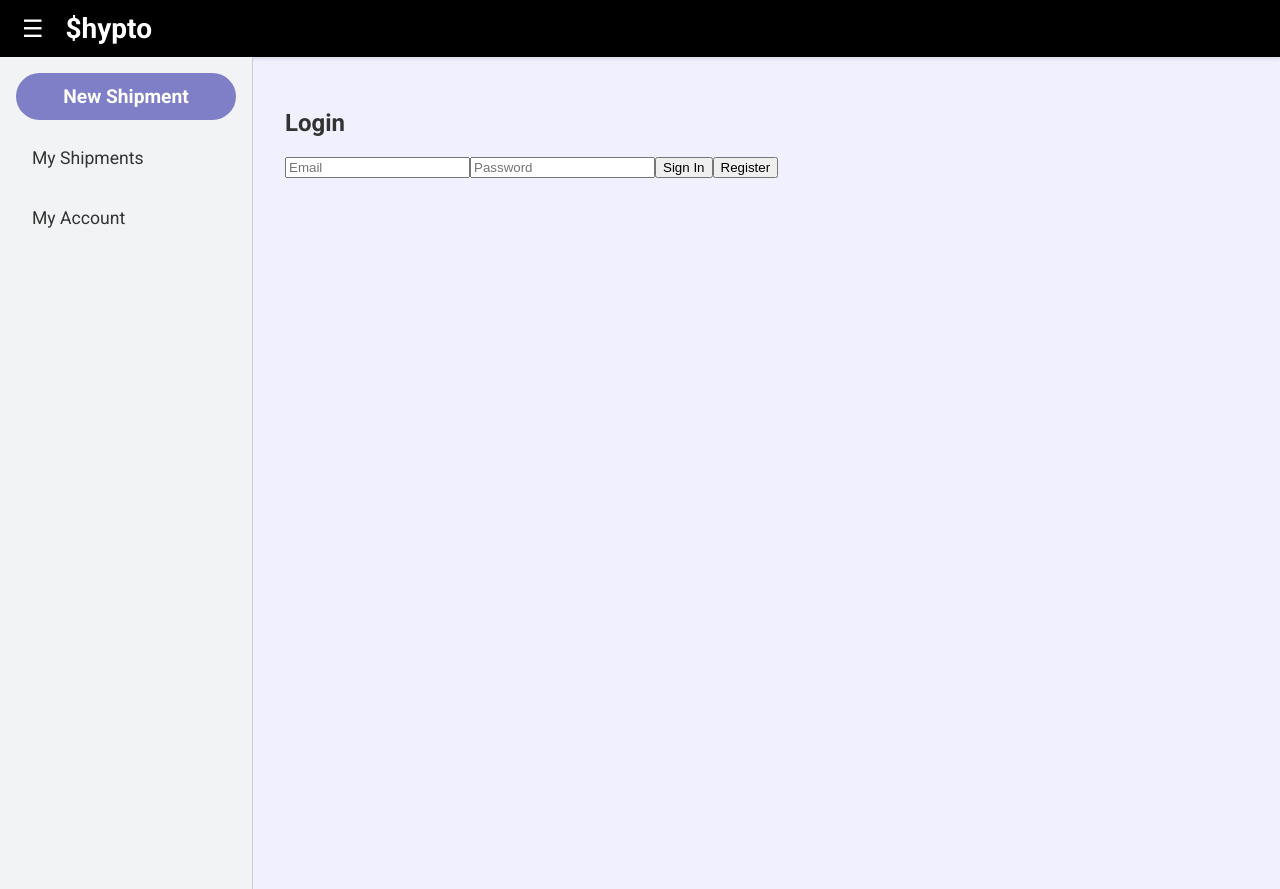
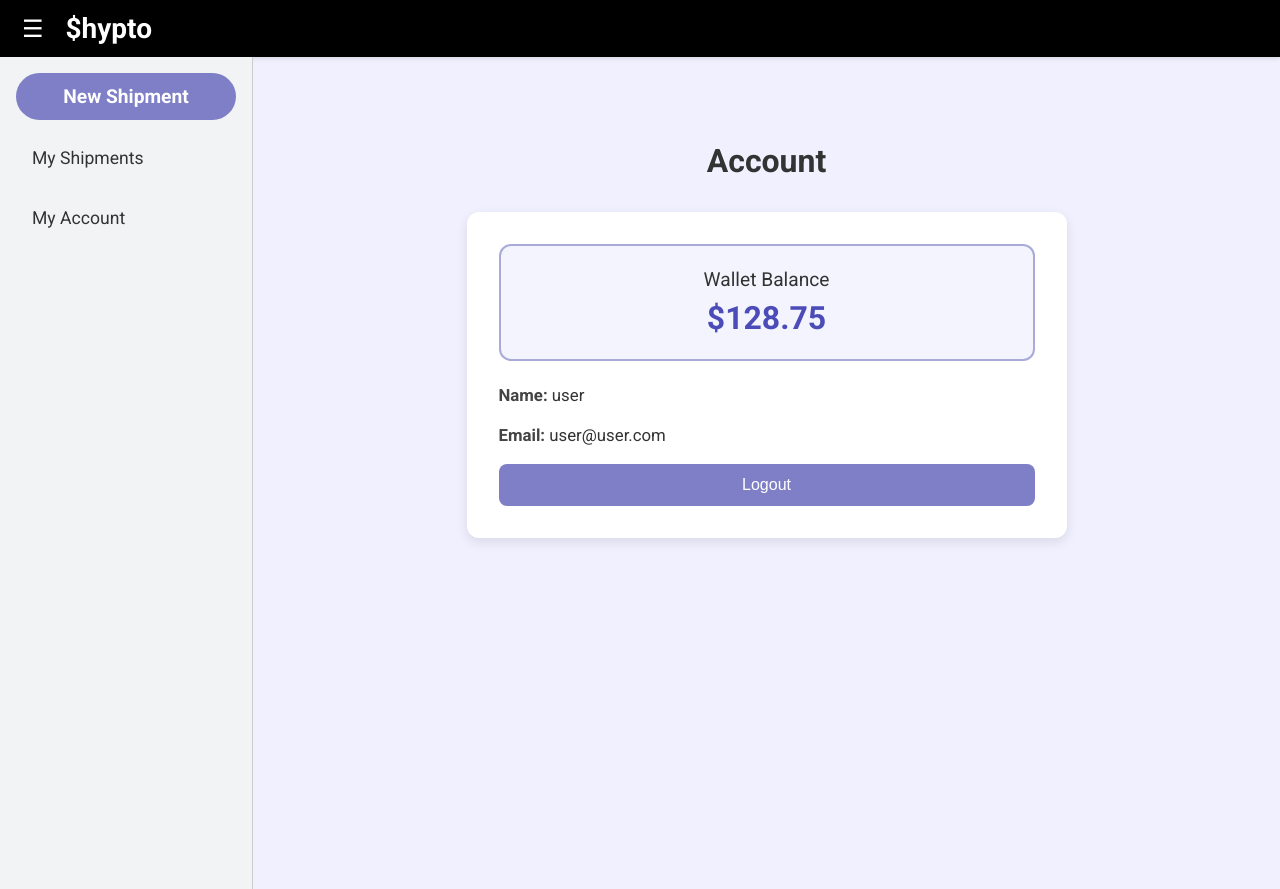
Before and after one commit to anaveo/EasyA-Singapore, a React (Create React App) app in the folder frontend/: page /account-page in a window 1280 px wide. Before the commit this address led to /login. Built offline with nearby package versions, Linux system fonts and the light colour scheme; no server answers; sample sign-in values are in the browser's storage.

Commit message:
Changes to frontend, made account page

```diff
--- a/frontend/src/App.js
+++ b/frontend/src/App.js
@@ -8,12 +8,6 @@ import { onAuthStateChanged } from "firebase/auth";
 import { auth } from "./firebase";
 import "./App.css";
 import AccountPage from "./pages/AccountPage";
-
-function PrivateRoute({ children }) {
-  const token = localStorage.getItem("token");
-
-  return token ? children : <Navigate to="/login" replace />;
-}
 
 function App() {
   const [sidebarOpen, setSidebarOpen] = useState(false);
@@ -54,10 +48,10 @@ function App() {
               <Route path="/login" element={<LoginPage />} />
               {user ? (
                 <>
-                  <Route path="/create-escrow" element={<PrivateRoute> <CreateEscrowPage /> </PrivateRoute>} />
-                  <Route path="/account-page" element={<PrivateRoute><AccountPage /></PrivateRoute>} />
-                  <Route path="/" element={<PrivateRoute><ShipmentsListPage /></PrivateRoute>} />
-                  <Route path="/dashboard/:shipmentId" element={<PrivateRoute><ShipmentDashboard /></PrivateRoute>} />
+                  <Route path="/create-escrow" element={ <CreateEscrowPage />} />
+                  <Route path="/account-page" element={<AccountPage />} />
+                  <Route path="/" element={<ShipmentsListPage />} />
+                  <Route path="/dashboard/:shipmentId" element={<ShipmentDashboard />} />
                 </>
               ) : (
                 <Route path="*" element={<Navigate to="/login" />} />
--- a/frontend/src/pages/AccountPage.js
+++ b/frontend/src/pages/AccountPage.js
@@ -1,11 +1,93 @@
 import React from "react";
-import "./AccountPage.css";
 
 function AccountPage() {
+  const user = {
+    name: "user",
+    email: "user@user.com",
+    walletBalance: 128.75, // in USD or your preferred unit
+  };
 
+  const containerStyle = {
+    padding: "2rem",
+    maxWidth: "600px",
+    margin: "auto",
+  };
+
+  const cardStyle = {
+    backgroundColor: "#fff",
+    padding: "2rem",
+    borderRadius: "12px",
+    boxShadow: "0 4px 12px rgba(0, 0, 0, 0.1)",
+  };
+
+  const labelStyle = {
+    fontWeight: "600",
+    marginBottom: "6px",
+    color: "#444",
+  };
+
+  const textStyle = {
+    marginBottom: "1.2rem",
+    fontSize: "1.05rem",
+    color: "#333",
+  };
+
+  const walletStyle = {
+    backgroundColor: "#f4f4ff",
+    padding: "1.5rem",
+    borderRadius: "12px",
+    textAlign: "center",
+    marginBottom: "1.5rem",
+    boxShadow: "inset 0 0 0 2px #aaaad8",
+  };
+
+  const balanceStyle = {
+    fontSize: "2rem",
+    fontWeight: "bold",
+    color: "#4c4cb8",
+  };
+
+  const buttonStyle = {
+    backgroundColor: "#7f7fc7",
+    color: "white",
+    padding: "12px 24px",
+    fontSize: "1rem",
+    border: "none",
+    borderRadius: "8px",
+    cursor: "pointer",
+    width: "100%",
+    transition: "background 0.3s",
+  };
 
   return (
-    <h2>Account</h2>
+    <div style={containerStyle}>
+      <h1 style={{ fontSize: "2rem", textAlign: "center", marginBottom: "2rem" }}>
+        Account
+      </h1>
+
+      <div style={cardStyle}>
+        <div style={walletStyle}>
+          <div style={{ fontSize: "1.2rem", marginBottom: "0.5rem" }}>Wallet Balance</div>
+          <div style={balanceStyle}>${user.walletBalance.toFixed(2)}</div>
+        </div>
+
+        <div style={textStyle}>
+          <span style={labelStyle}>Name:</span> {user.name}
+        </div>
+        <div style={textStyle}>
+          <span style={labelStyle}>Email:</span> {user.email}
+        </div>
+
+        <button
+          style={buttonStyle}
+          onMouseOver={(e) => (e.target.style.backgroundColor = "#aaaad8")}
+          onMouseOut={(e) => (e.target.style.backgroundColor = "#7f7fc7")}
+          onClick={() => alert("Logging out...")}
+        >
+          Logout
+        </button>
+      </div>
+    </div>
   );
 }
 
```
